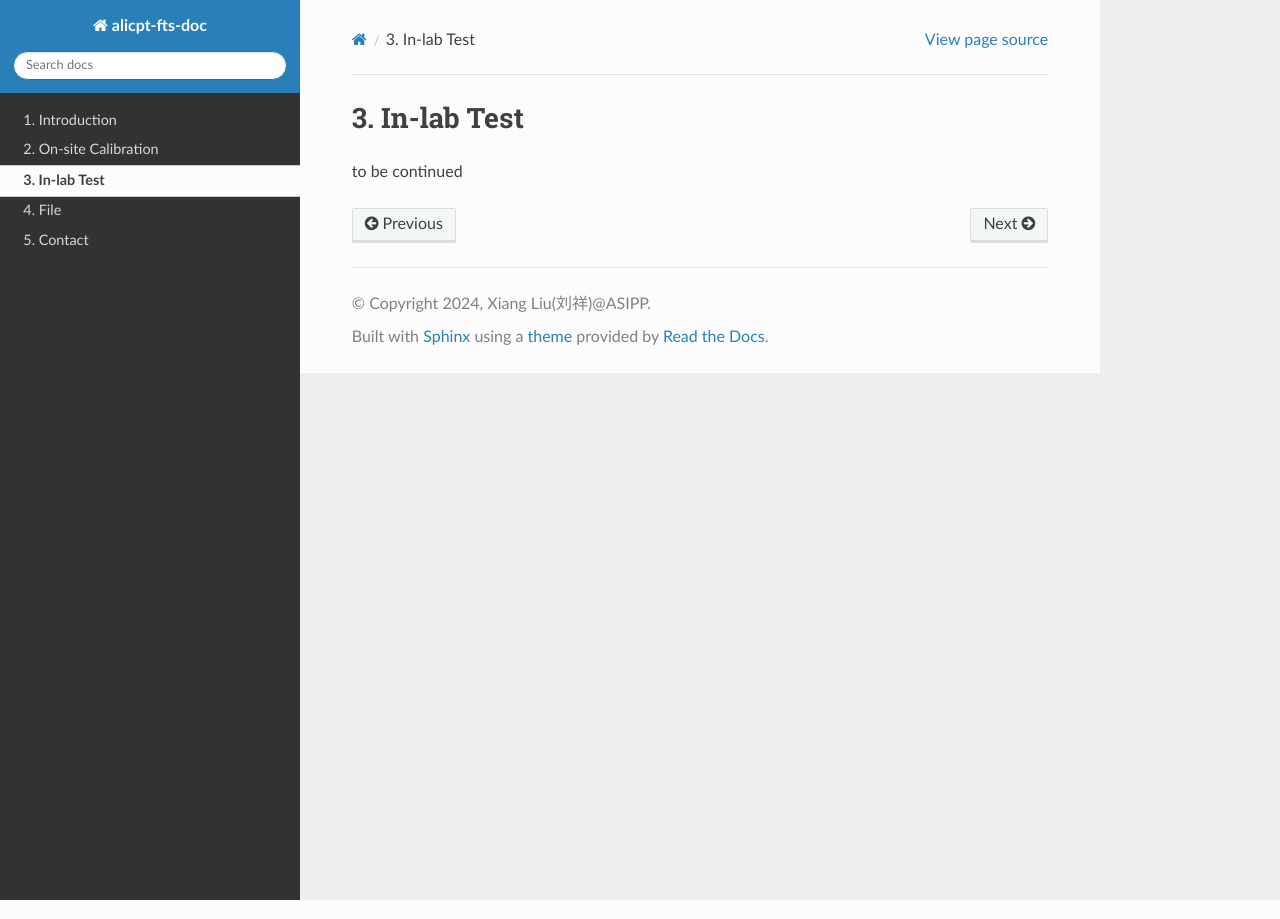
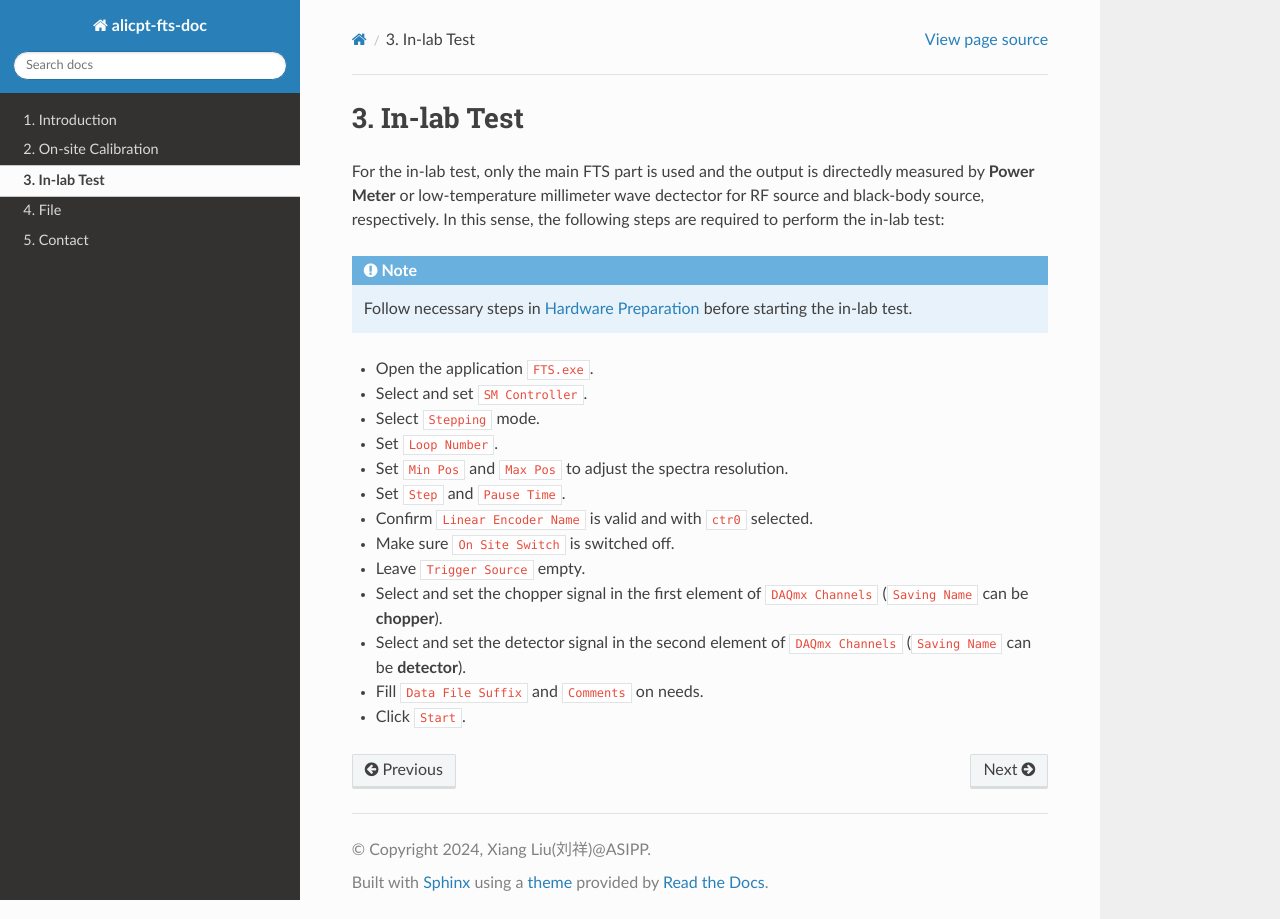
Before and after one commit to jenuis/alicpt-fts-doc, a Sphinx documentation site: the page built from source/inlab.rst, in a window 1280 px wide. Built offline with Sphinx 7.4.7 and the Read the Docs theme 3.1.0, drawn with Linux system fonts in a browser that asks for light colours.

Commit message:
Write in-lab test

```diff
--- a/source/calibration.rst
+++ b/source/calibration.rst
@@ -69,6 +69,7 @@ The following procedures are used to perform a single calibration manually.
 - Switch on ``On Site Switch``.
 - Change mirror positons by setting ``Displacement`` and ``Angle``.
 - Select ``Trigger Source`` if you want the job is fired by the **second pulse generator**.
+- Fill ``Data File Suffix`` and ``Comments`` on needs.
 - Click ``Start``.
 
 ------------------------
@@ -84,6 +85,7 @@ The procedures are generally similar to :ref:`Manual Calibration` but with the `
 - Switch on ``On Site Switch``.
 - Select the ``Calibration Configuration File``.
 - Select ``Trigger Source``.
+- Fill ``Data File Suffix`` and ``Comments`` on needs.
 - Click ``Start``.
 
 .. note::
--- a/source/inlab.rst
+++ b/source/inlab.rst
@@ -3,4 +3,21 @@
 In-lab Test
 ===================
 
-to be continued
+For the in-lab test, only the main FTS part is used and the output is directedly measured by **Power Meter** or low-temperature millimeter wave dectector for RF source and black-body source, respectively. In this sense, the following steps are required to perform the in-lab test:
+
+.. note::
+    Follow necessary steps in :ref:`Hardware Preparation` before starting the in-lab test.
+
+- Open the application ``FTS.exe``.
+- Select and set ``SM Controller``.
+- Select ``Stepping`` mode.
+- Set ``Loop Number``.
+- Set ``Min Pos`` and ``Max Pos`` to adjust the spectra resolution.
+- Set ``Step`` and ``Pause Time``.
+- Confirm ``Linear Encoder Name`` is valid and with ``ctr0`` selected.
+- Make sure ``On Site Switch`` is switched off.
+- Leave ``Trigger Source`` empty.
+- Select and set the chopper signal in the first element of ``DAQmx Channels`` (``Saving Name`` can be **chopper**).
+- Select and set the detector signal in the second element of ``DAQmx Channels`` (``Saving Name`` can be **detector**).
+- Fill ``Data File Suffix`` and ``Comments`` on needs.
+- Click ``Start``.
```
Also changed, not shown: other parts of source/calibration.rst (+1 -1 lines).
